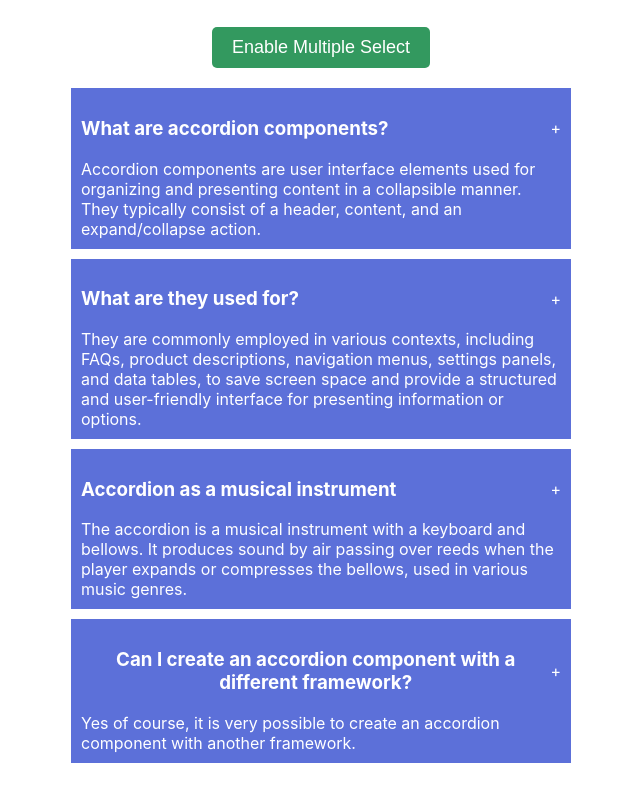
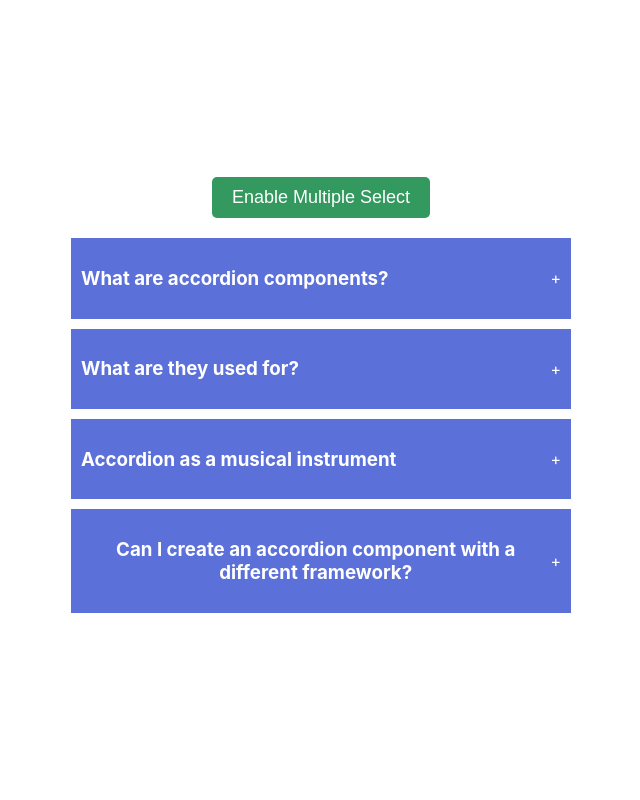
Before and after one commit to wajidkashoo14/my-app, a React (Create React App) app: page / in a window 1280 px wide. Shown: the whole page, without its empty margins (319-959 px from the left). Built offline with nearby package versions, Linux system fonts and the light colour scheme.

Commit message:
code fix

```diff
--- a/src/components/accordian/index.jsx
+++ b/src/components/accordian/index.jsx
@@ -14,7 +14,6 @@ export default function Accordian() {
   function handleMultipleSlection(currentId) {
     let copyMultiple = [...multipleSelected];
     const findIndexOfCurrentId = copyMultiple.indexOf(currentId);
-    console.log(findIndexOfCurrentId)
     if (findIndexOfCurrentId === -1) copyMultiple.push(currentId);
     else copyMultiple.splice(findIndexOfCurrentId, 1);
     setMultipleSelected(copyMultiple);
@@ -40,7 +39,7 @@ export default function Accordian() {
                   <h3>{dataItem.question}</h3>
                   <span>+</span>
                 </div>
-                {selected === dataItem.id || multipleSelected.indexOf(dataItem.id) === -1 ?  (
+                {selected === dataItem.id || multipleSelected.indexOf(dataItem.id) !== -1 ?  (
                   <div className="content">{dataItem.answer}</div>
                 ) : null}
               </div>
```
